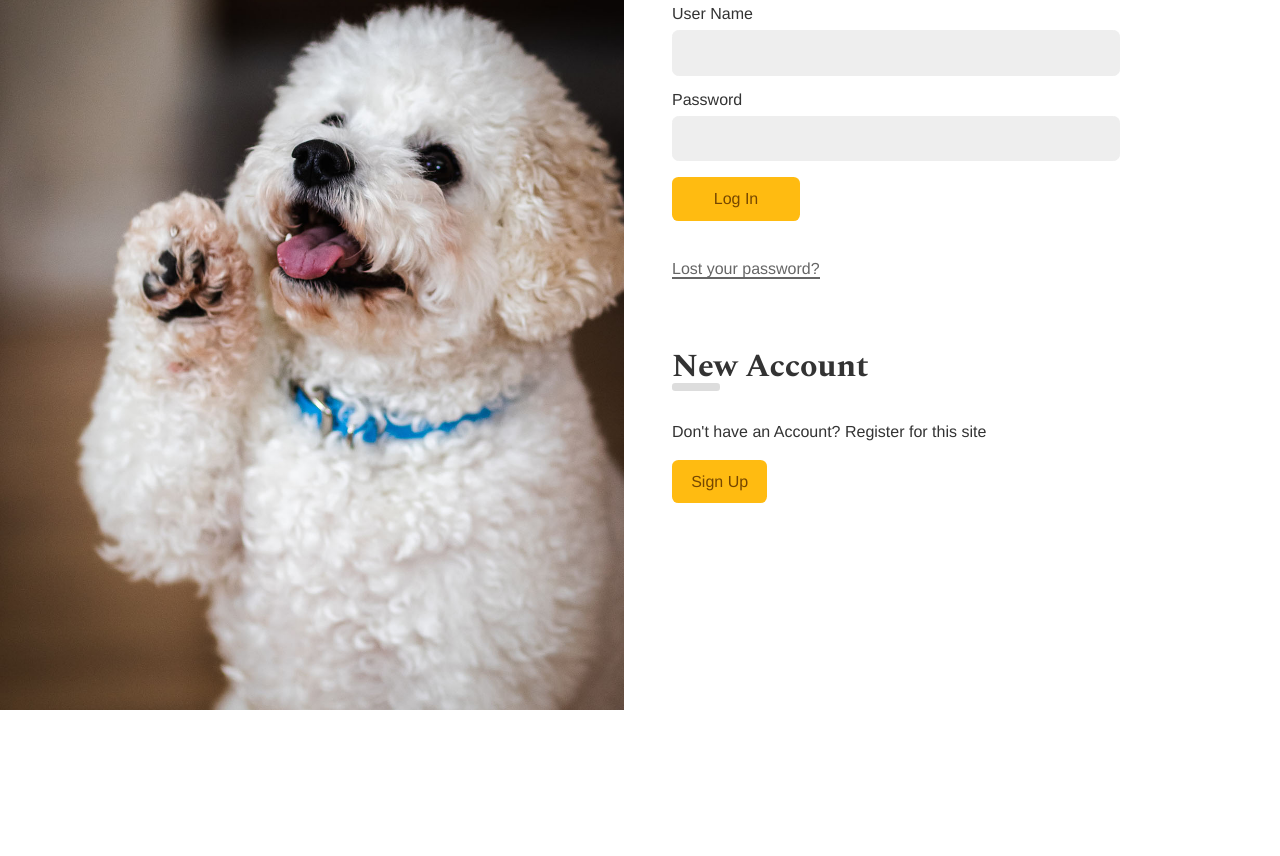
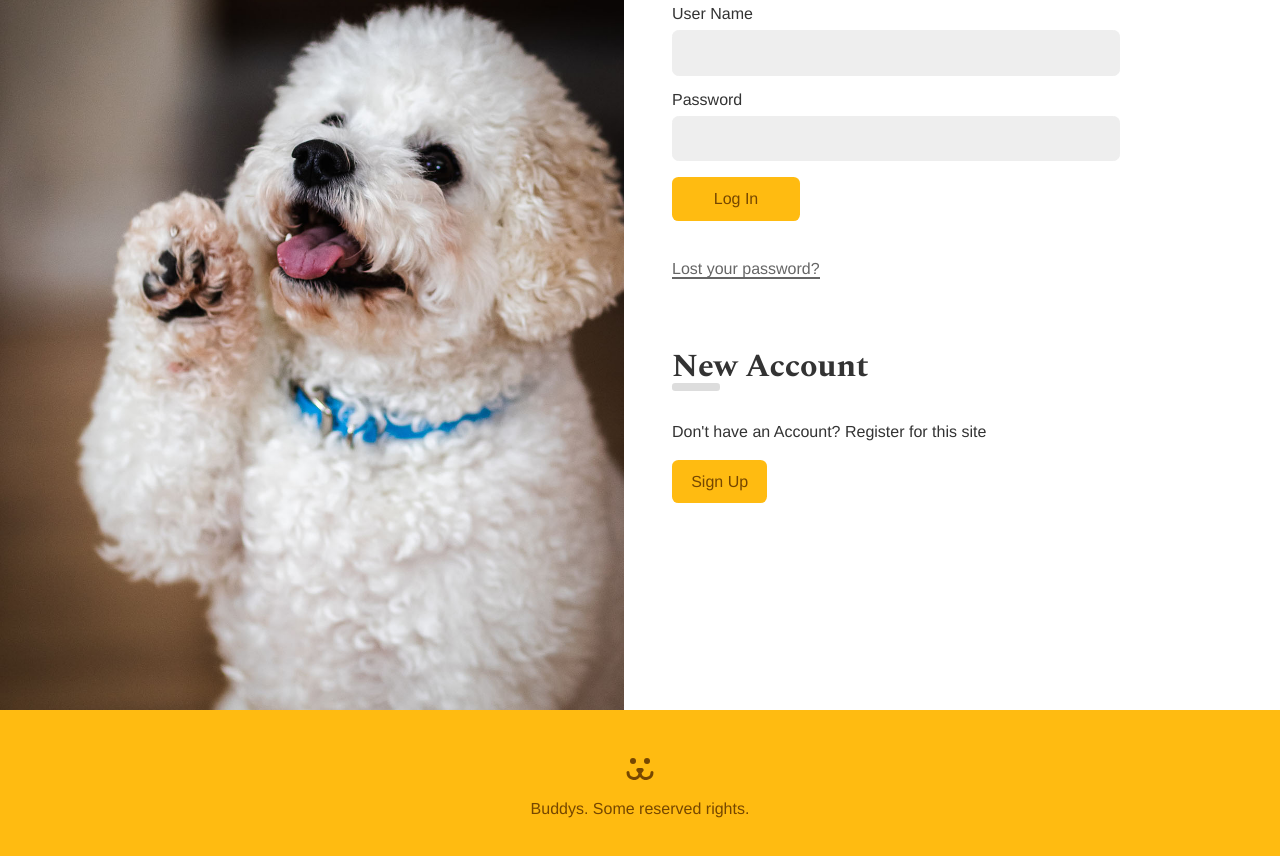
Before and after one commit to KarimeLinhares/Buddys, a React (Create React App) app in the folder buddys/: page /login in a window 1280 px wide. Shown: the part 154-1010 px from the top of the page. Before the commit the page ends 864 px from the top, so only its background shows below. Built offline with nearby package versions, Linux system fonts and the light colour scheme.

Commit message:
add footer

```diff
--- a/buddys/src/App.css
+++ b/buddys/src/App.css
@@ -81,6 +81,17 @@ input {
 	z-index: -1;
 }
 
+/* App Body */
+.App {
+	display: flex;
+	flex-direction: column;
+	min-height: calc(100vh + 10rem);
+}
+
+.AppBody {
+	flex: 1;
+}
+
 /* animation */
 .animeLeft {
 	opacity: 0;
--- a/buddys/src/App.js
+++ b/buddys/src/App.js
@@ -14,10 +14,11 @@ import { UserStorage } from './UserContext';
 
 function App() {
 	return (
-		<div>
+		<div className='App'>
 			<BrowserRouter>
 				<UserStorage>
 					<Header />
+					<main className='AppBody'>
 						<Routes>
 							<Route path='/' element={<Home />} />
 							<Route path='login/*' element={<Login />} />
@@ -33,6 +34,7 @@ function App() {
 							<Route path='perfil/:user' element={<UserProfile />} />
 							<Route path='*' element={<NotFound />} />
 						</Routes>
+					</main>
 					<Footer />
 				</UserStorage>
 			</BrowserRouter>
--- a/buddys/src/Components/Footer.js
+++ b/buddys/src/Components/Footer.js
@@ -1,8 +1,14 @@
 import React from 'react';
 import styles from './Footer.module.css';
+import { ReactComponent as Dogs } from '../Assets/dogs-footer.svg';
 
 const Footer = () => {
-	return <div className={styles.footer}></div>;
+	return (
+		<footer className={styles.footer}>
+			<Dogs />
+			<p>Buddys. Some reserved rights.</p>
+		</footer>
+	);
 };
 
 export default Footer;
--- a/buddys/src/Components/Footer.module.css
+++ b/buddys/src/Components/Footer.module.css
@@ -0,0 +1,11 @@
+.footer {
+	background: #fb1;
+	padding: 3rem 1rem 0 1rem;
+	height: 10rem;
+	text-align: center;
+	color: #764701;
+}
+
+.footer p {
+	margin-top: 1rem;
+}
```
Lines whose indentation alone changed are shown as unchanged.
